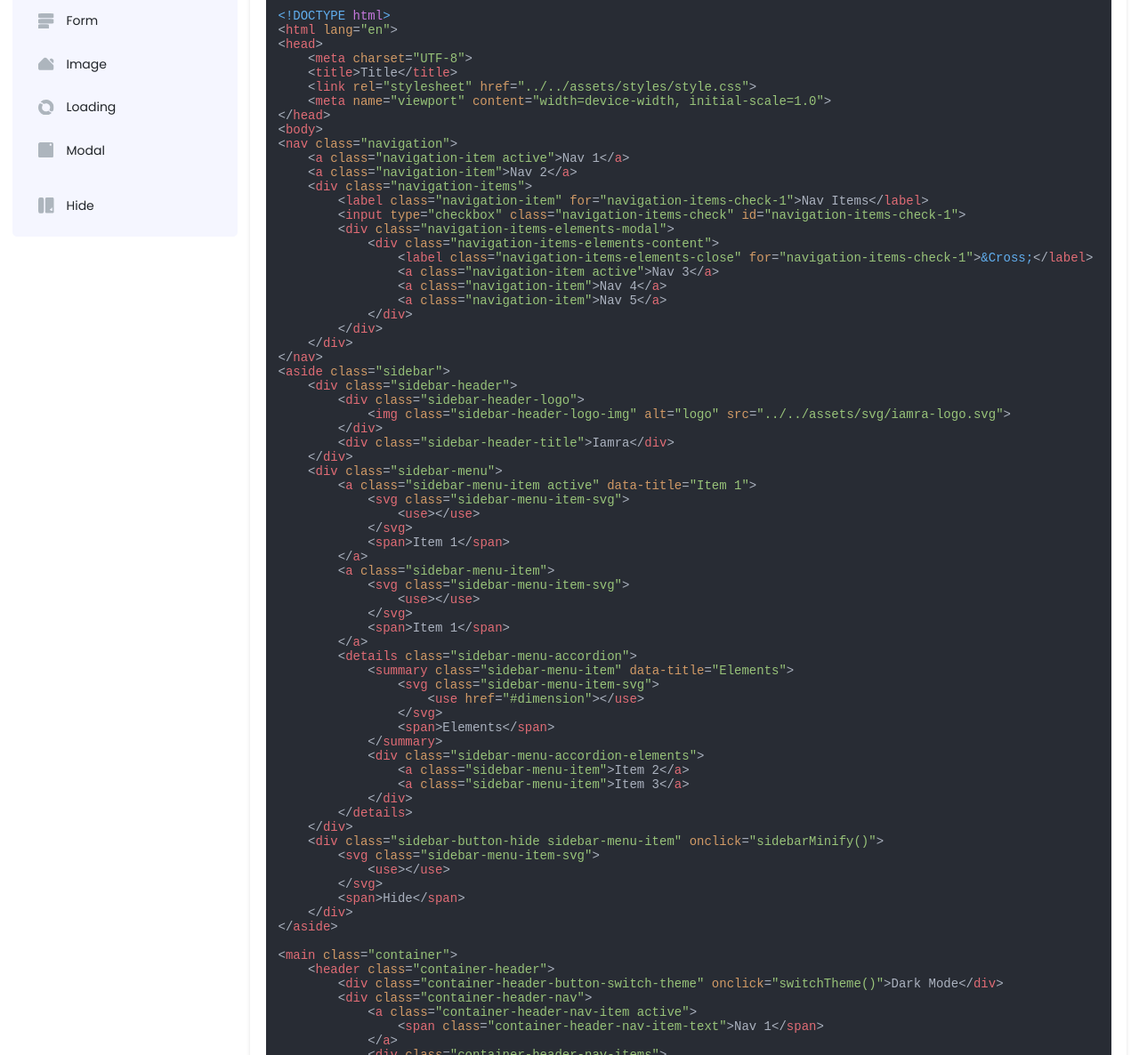
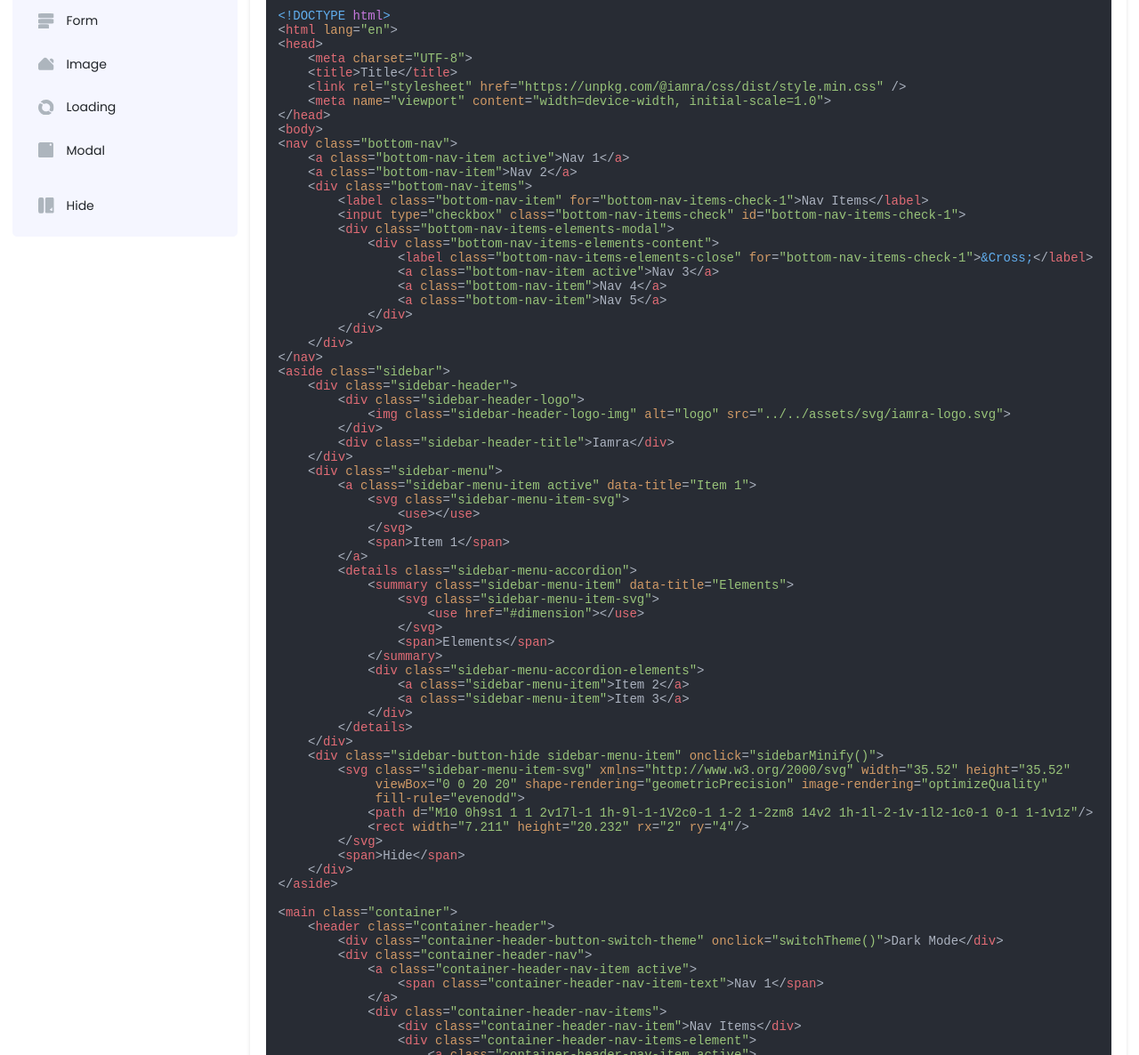
Before and after one commit to ilhamrhmtkbr/iamra-css, a website with bundled scripts: page docs/pages/plain/index.html in a window 1280 px wide. Shown: the part 524-1710 px from the top of the page at 89% size. Built offline with nearby package versions, Linux system fonts and the light colour scheme.

Commit message:
fix: link install

```diff
--- a/docs/pages/plain/data.js
+++ b/docs/pages/plain/data.js
@@ -7,22 +7,22 @@ export const data = [
 <head>
     <meta charset="UTF-8">
     <title>Title</title>
-    <link rel="stylesheet" href="../../assets/styles/style.css">
+    <link rel="stylesheet" href="https://unpkg.com/@iamra/css/dist/style.min.css" />
     <meta name="viewport" content="width=device-width, initial-scale=1.0">
 </head>
 <body>
-<nav class="navigation">
-    <a class="navigation-item active">Nav 1</a>
-    <a class="navigation-item">Nav 2</a>
-    <div class="navigation-items">
-        <label class="navigation-item" for="navigation-items-check-1">Nav Items</label>
-        <input type="checkbox" class="navigation-items-check" id="navigation-items-check-1">
-        <div class="navigation-items-elements-modal">
-            <div class="navigation-items-elements-content">
-                <label class="navigation-items-elements-close" for="navigation-items-check-1">&Cross;</label>
-                <a class="navigation-item active">Nav 3</a>
-                <a class="navigation-item">Nav 4</a>
-                <a class="navigation-item">Nav 5</a>
+<nav class="bottom-nav">
+    <a class="bottom-nav-item active">Nav 1</a>
+    <a class="bottom-nav-item">Nav 2</a>
+    <div class="bottom-nav-items">
+        <label class="bottom-nav-item" for="bottom-nav-items-check-1">Nav Items</label>
+        <input type="checkbox" class="bottom-nav-items-check" id="bottom-nav-items-check-1">
+        <div class="bottom-nav-items-elements-modal">
+            <div class="bottom-nav-items-elements-content">
+                <label class="bottom-nav-items-elements-close" for="bottom-nav-items-check-1">&Cross;</label>
+                <a class="bottom-nav-item active">Nav 3</a>
+                <a class="bottom-nav-item">Nav 4</a>
+                <a class="bottom-nav-item">Nav 5</a>
             </div>
         </div>
     </div>
@@ -36,12 +36,6 @@ export const data = [
     </div>
     <div class="sidebar-menu">
         <a class="sidebar-menu-item active" data-title="Item 1">
-            <svg class="sidebar-menu-item-svg">
-                <use></use>
-            </svg>
-            <span>Item 1</span>
-        </a>
-        <a class="sidebar-menu-item">
             <svg class="sidebar-menu-item-svg">
                 <use></use>
             </svg>
@@ -61,8 +55,11 @@ export const data = [
         </details>
     </div>
     <div class="sidebar-button-hide sidebar-menu-item" onclick="sidebarMinify()">
-        <svg class="sidebar-menu-item-svg">
-            <use></use>
+        <svg class="sidebar-menu-item-svg" xmlns="http://www.w3.org/2000/svg" width="35.52" height="35.52"
+             viewBox="0 0 20 20" shape-rendering="geometricPrecision" image-rendering="optimizeQuality"
+             fill-rule="evenodd">
+            <path d="M10 0h9s1 1 1 2v17l-1 1h-9l-1-1V2c0-1 1-2 1-2zm8 14v2 1h-1l-2-1v-1l2-1c0-1 0-1 1-1v1z"/>
+            <rect width="7.211" height="20.232" rx="2" ry="4"/>
         </svg>
         <span>Hide</span>
     </div>
```
Also changed, not shown: docs/index.html (+3 -3 lines).
